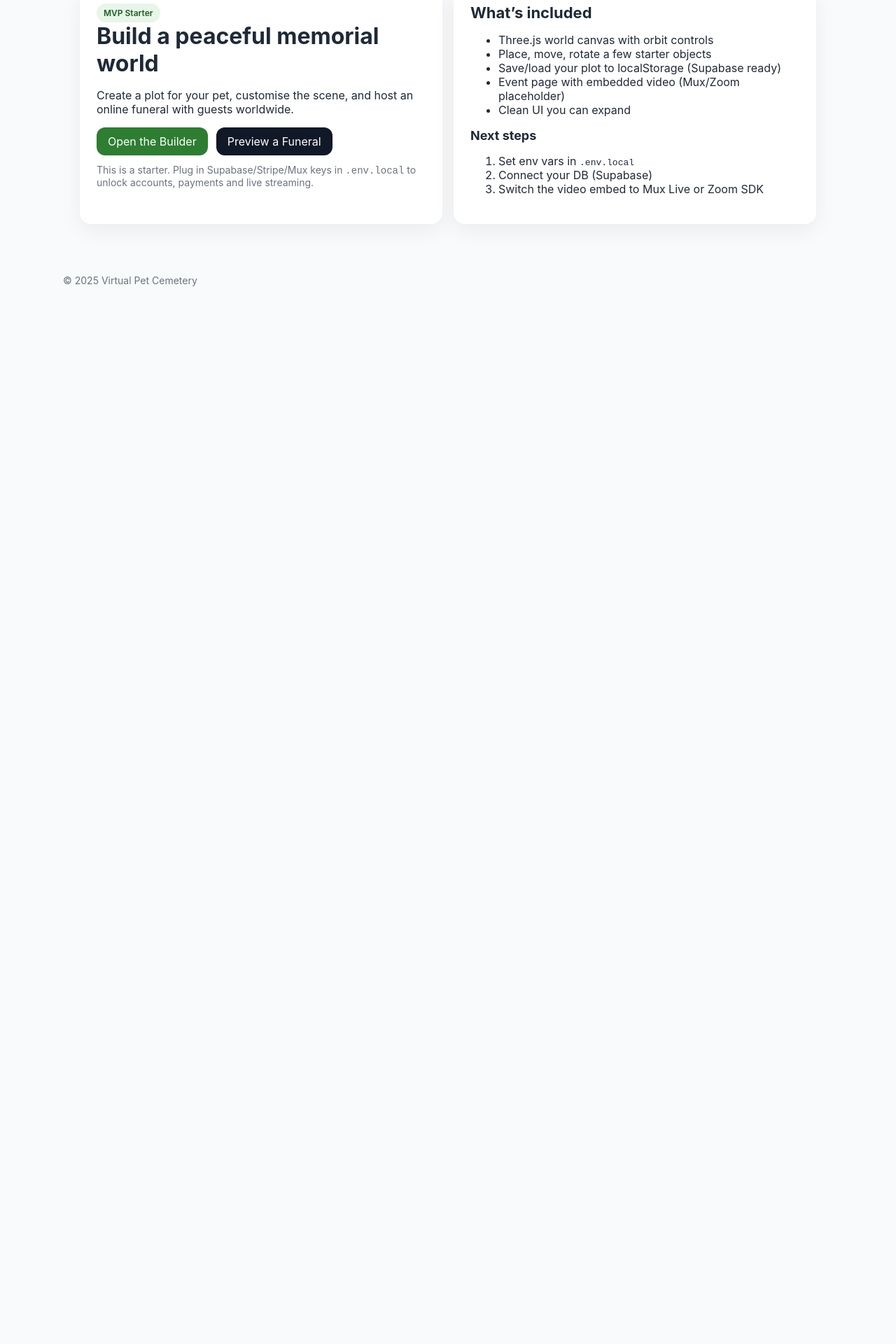
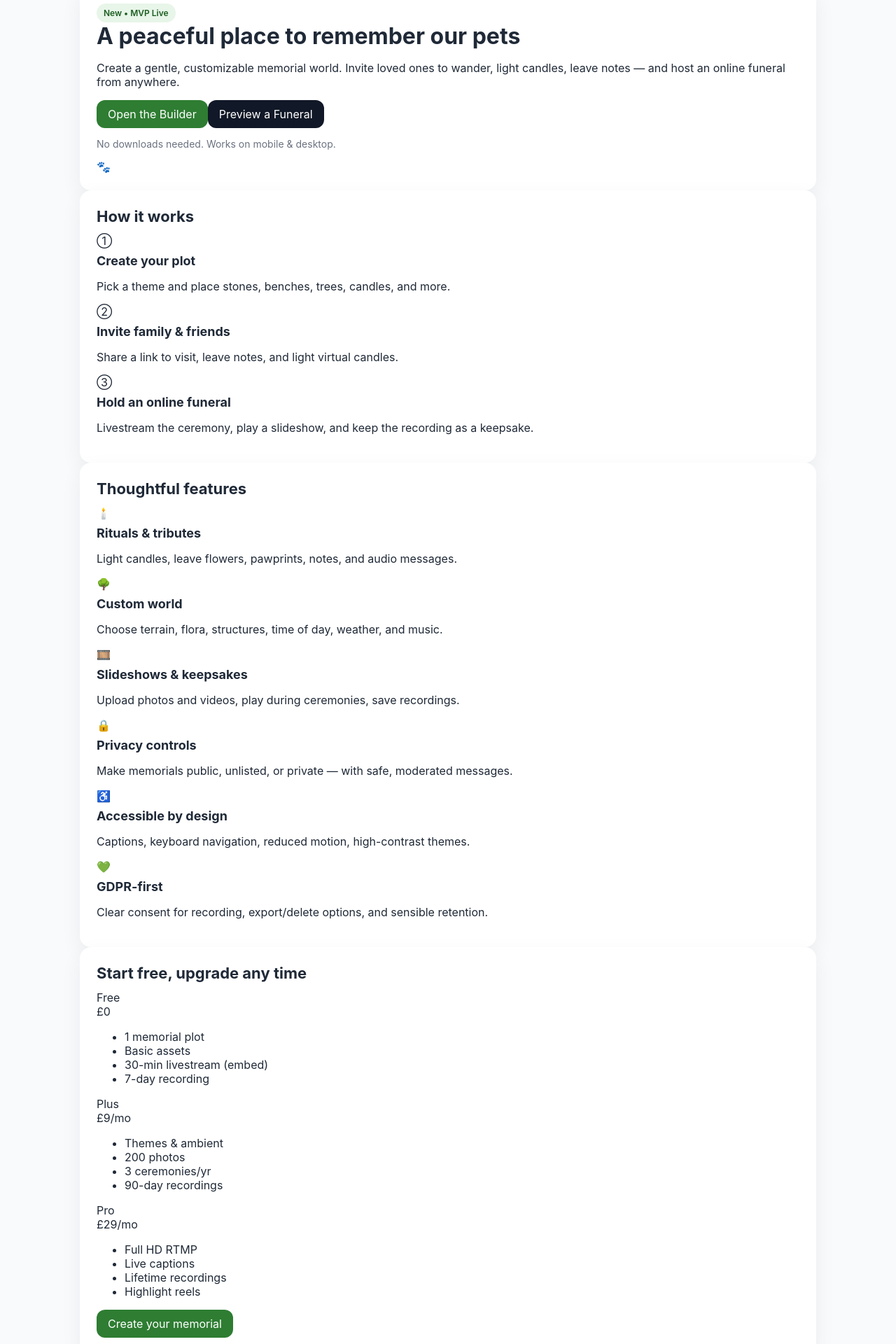
Before and after one commit to samlester100/Virtual-Pet-Cemetry, a Next.js app: page / in a window 1280 px wide. Shown: the part 160-2080 px from the top of the page at 70% size. Before the commit the page ends 800 px from the top, so only its background shows below. Built offline with nearby package versions, Linux system fonts and the light colour scheme.

Commit message:
Update page.tsx

```diff
--- a/app/page.tsx
+++ b/app/page.tsx
@@ -1,36 +1,164 @@
+// app/page.tsx
 import Link from 'next/link';
+
+export const metadata = {
+  title: 'Virtual Pet Cemetery — A Peaceful Memorial World',
+  description:
+    'Create a beautiful memorial space for your pet, host an online funeral, and invite friends and family to remember together.',
+};
 
 export default function Home() {
   return (
-    <div className="grid two">
-      <div className="card">
-        <span className="badge">MVP Starter</span>
-        <h1>Build a peaceful memorial world</h1>
-        <p>Create a plot for your pet, customise the scene, and host an online funeral with guests worldwide.</p>
-        <div style={{display:'flex',gap:12,marginTop:12}}>
+    <div className="home">
+      {/* HERO */}
+      <section className="hero card">
+        <div className="hero-copy">
+          <span className="badge">New • MVP Live</span>
+          <h1 className="hero-title">A peaceful place to remember our pets</h1>
+          <p className="hero-sub">
+            Create a gentle, customizable memorial world. Invite loved ones to
+            wander, light candles, leave notes — and host an online funeral from anywhere.
+          </p>
+          <div className="hero-actions">
             <Link className="btn" href="/world">Open the Builder</Link>
             <Link className="btn secondary" href="/event/demo">Preview a Funeral</Link>
           </div>
-        <p className="small" style={{marginTop:12}}>
-          This is a starter. Plug in Supabase/Stripe/Mux keys in <code>.env.local</code> to unlock accounts, payments and live streaming.
+          <p className="small hero-footnote">
+            No downloads needed. Works on mobile & desktop.
           </p>
         </div>
-      <div className="card">
-        <h2>What’s included</h2>
-        <ul>
-          <li>Three.js world canvas with orbit controls</li>
-          <li>Place, move, rotate a few starter objects</li>
-          <li>Save/load your plot to localStorage (Supabase ready)</li>
-          <li>Event page with embedded video (Mux/Zoom placeholder)</li>
-          <li>Clean UI you can expand</li>
+        <div className="hero-visual">
+          {/* Simple “world preview” card */}
+          <div className="hero-preview">
+            <div className="preview-sky" />
+            <div className="preview-hill" />
+            <div className="preview-stone">🐾</div>
+            <div className="preview-candle" />
+            <div className="preview-tree" />
+          </div>
+        </div>
+      </section>
+
+      {/* HOW IT WORKS */}
+      <section className="section card">
+        <h2 className="section-title">How it works</h2>
+        <div className="steps">
+          <div className="step">
+            <div className="step-icon" aria-hidden>①</div>
+            <h3>Create your plot</h3>
+            <p>Pick a theme and place stones, benches, trees, candles, and more.</p>
+          </div>
+          <div className="step">
+            <div className="step-icon" aria-hidden>②</div>
+            <h3>Invite family & friends</h3>
+            <p>Share a link to visit, leave notes, and light virtual candles.</p>
+          </div>
+          <div className="step">
+            <div className="step-icon" aria-hidden>③</div>
+            <h3>Hold an online funeral</h3>
+            <p>Livestream the ceremony, play a slideshow, and keep the recording as a keepsake.</p>
+          </div>
+        </div>
+      </section>
+
+      {/* FEATURES GRID */}
+      <section className="section card">
+        <h2 className="section-title">Thoughtful features</h2>
+        <div className="feature-grid">
+          <div className="feature">
+            <div className="feature-icon" aria-hidden>🕯️</div>
+            <h3>Rituals & tributes</h3>
+            <p>Light candles, leave flowers, pawprints, notes, and audio messages.</p>
+          </div>
+          <div className="feature">
+            <div className="feature-icon" aria-hidden>🌳</div>
+            <h3>Custom world</h3>
+            <p>Choose terrain, flora, structures, time of day, weather, and music.</p>
+          </div>
+          <div className="feature">
+            <div className="feature-icon" aria-hidden>🎞️</div>
+            <h3>Slideshows & keepsakes</h3>
+            <p>Upload photos and videos, play during ceremonies, save recordings.</p>
+          </div>
+          <div className="feature">
+            <div className="feature-icon" aria-hidden>🔒</div>
+            <h3>Privacy controls</h3>
+            <p>Make memorials public, unlisted, or private — with safe, moderated messages.</p>
+          </div>
+          <div className="feature">
+            <div className="feature-icon" aria-hidden>♿</div>
+            <h3>Accessible by design</h3>
+            <p>Captions, keyboard navigation, reduced motion, high-contrast themes.</p>
+          </div>
+          <div className="feature">
+            <div className="feature-icon" aria-hidden>💚</div>
+            <h3>GDPR-first</h3>
+            <p>Clear consent for recording, export/delete options, and sensible retention.</p>
+          </div>
+        </div>
+      </section>
+
+      {/* PRICING TEASER */}
+      <section className="section card">
+        <h2 className="section-title">Start free, upgrade any time</h2>
+        <div className="pricing">
+          <div className="price-tier">
+            <div className="price-name">Free</div>
+            <div className="price-amt">£0</div>
+            <ul className="price-list">
+              <li>1 memorial plot</li>
+              <li>Basic assets</li>
+              <li>30-min livestream (embed)</li>
+              <li>7-day recording</li>
             </ul>
-        <h3>Next steps</h3>
-        <ol>
-          <li>Set env vars in <code>.env.local</code></li>
-          <li>Connect your DB (Supabase)</li>
-          <li>Switch the video embed to Mux Live or Zoom SDK</li>
-        </ol>
           </div>
+          <div className="price-tier highlight">
+            <div className="price-name">Plus</div>
+            <div className="price-amt">£9<span className="muted">/mo</span></div>
+            <ul className="price-list">
+              <li>Themes & ambient</li>
+              <li>200 photos</li>
+              <li>3 ceremonies/yr</li>
+              <li>90-day recordings</li>
+            </ul>
+          </div>
+          <div className="price-tier">
+            <div className="price-name">Pro</div>
+            <div className="price-amt">£29<span className="muted">/mo</span></div>
+            <ul className="price-list">
+              <li>Full HD RTMP</li>
+              <li>Live captions</li>
+              <li>Lifetime recordings</li>
+              <li>Highlight reels</li>
+            </ul>
+          </div>
+        </div>
+        <div className="center mt16">
+          <Link className="btn" href="/world">Create your memorial</Link>
+        </div>
+      </section>
+
+      {/* FAQ / FOOTER CTA */}
+      <section className="section card">
+        <h2 className="section-title">Questions</h2>
+        <div className="faq">
+          <details>
+            <summary>Do I need to install anything?</summary>
+            <p>No — it runs in your browser on mobile and desktop.</p>
+          </details>
+          <details>
+            <summary>Can I keep the memorial private?</summary>
+            <p>Yes. You can make it public, unlisted, or private, and moderate all messages.</p>
+          </details>
+          <details>
+            <summary>How do online funerals work?</summary>
+            <p>We embed a livestream (Mux or Zoom) into your memorial space with chat, slideshows, and recording.</p>
+          </details>
+        </div>
+        <div className="center mt16">
+          <Link className="btn secondary" href="/event/demo">See a ceremony demo</Link>
+        </div>
+      </section>
     </div>
   );
 }
```
Lines whose indentation alone changed are shown as unchanged.
